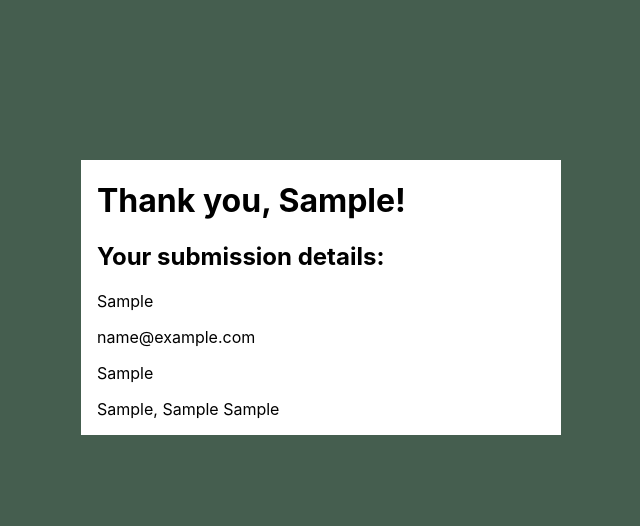
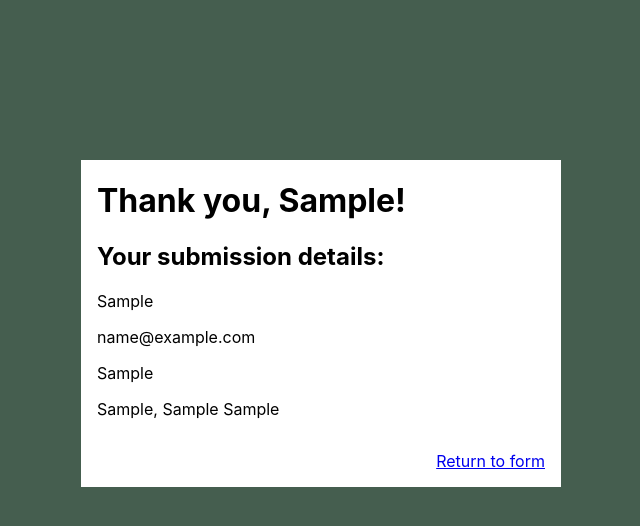
Before and after one commit to carah-tychewicz/simple-webform, a React (Create React App) app: page / in a window 1280 px wide. Both pictures are taken after typing "Sample", "name@example.com", "Sample", "Sample", "Sample", "Sample" into the empty fields and a click on the button "Submit". Shown: the top 526 px of the page, without its empty margins (319-959 px from the left). Built offline with nearby package versions, Linux system fonts and the light colour scheme.

Commit message:
added a little return to homepage button. thought it might improve the user experience a bit

```diff
--- a/src/components/Form.jsx
+++ b/src/components/Form.jsx
@@ -7,6 +7,8 @@ const Form = () => {
 
   const [inputs, setInputs] = useState({});
   const navigate = useNavigate();
+
+  let valid = null;
 
   const handleSubmit = (event) => {
     if (event) {
@@ -19,8 +21,6 @@ const Form = () => {
     event.persist();
     setInputs(inputs => ({...inputs, [event.target.name]: event.target.value}));
   }
-
-  let valid = null;
 
   const validate = (check) => {
     const emailCond =  "^[a-zA-Z0-9+_.-]+@[a-zA-Z0-9.-]+$";
--- a/src/components/ThankYou.css
+++ b/src/components/ThankYou.css
@@ -1,3 +1,8 @@
 .submission-details {
   margin: 1rem;
 }
+
+.return-home {
+  float: right;
+  margin-right: 1rem;
+}
--- a/src/components/ThankYou.jsx
+++ b/src/components/ThankYou.jsx
@@ -18,6 +18,9 @@ const ThankYou = () => {
             <p>{location.state.city}, {location.state.state} {location.state.zip}</p>
           </div>
         </div>
+        <div className="return-home">
+          <a href='/'><p>Return to form</p></a>
+        </div>
       </div>
     </div>
   )
```
